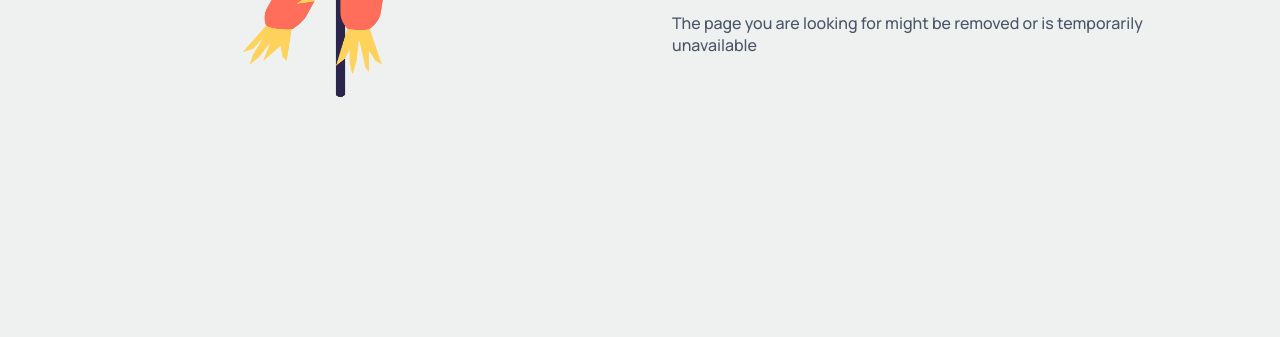
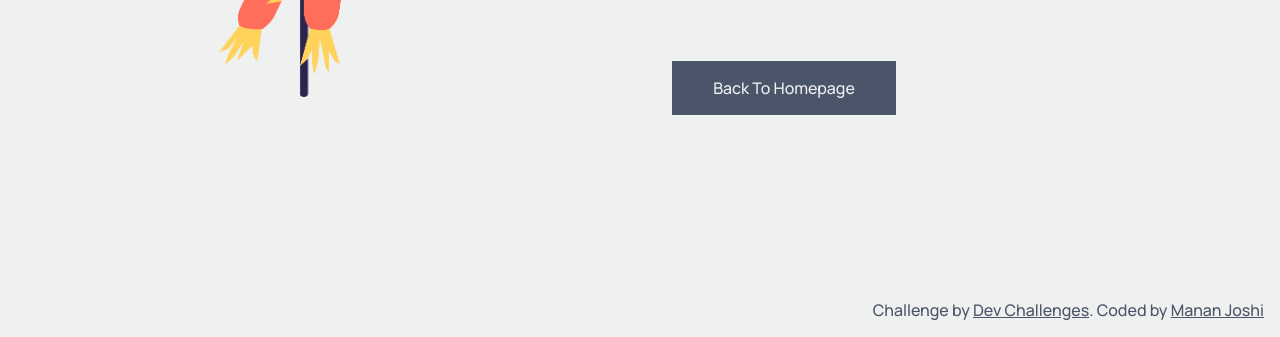
Before and after one commit to manan30/dev-challenges, a plain HTML site: page 404-not-found/index.html in a window 1280 px wide. Shown: the part 463-800 px from the top of the page. Drawn offline with Linux system fonts and the light colour scheme.

Commit message:
Completing desktop version

```diff
--- a/404-not-found/index.css
+++ b/404-not-found/index.css
@@ -21,6 +21,7 @@ main {
 img {
   height: 20rem;
   width: 50%;
+  max-width: 500px;
 }
 
 .details {
@@ -28,3 +29,37 @@ img {
   margin-left: auto;
   padding: 2rem;
 }
+
+.button {
+  display: grid;
+  place-items: center;
+
+  width: inherit;
+  margin-top: 4rem;
+  padding: 1rem;
+
+  color: #eef1ef;
+  text-transform: capitalize;
+
+  background-color: #4b5569;
+
+  cursor: pointer;
+}
+
+footer {
+  position: absolute;
+  bottom: 0;
+  right: 0;
+
+  margin: 1rem;
+
+  text-align: center;
+}
+
+a {
+  color: inherit;
+}
+
+a:visited {
+  color: inherit;
+}
--- a/404-not-found/index.html
+++ b/404-not-found/index.html
@@ -19,7 +19,14 @@
           The page you are looking for might be removed or is temporarily
           unavailable
         </div>
+        <div class="button">Back to homepage</div>
       </div>
     </main>
+    <footer>
+      Challenge by
+      <a href="https://devchallenges.io/challenges" target="_blank"
+        >Dev Challenges</a
+      >. Coded by <a href="https://twitter.com/Manan_30">Manan Joshi</a>
+    </footer>
   </body>
 </html>
```
